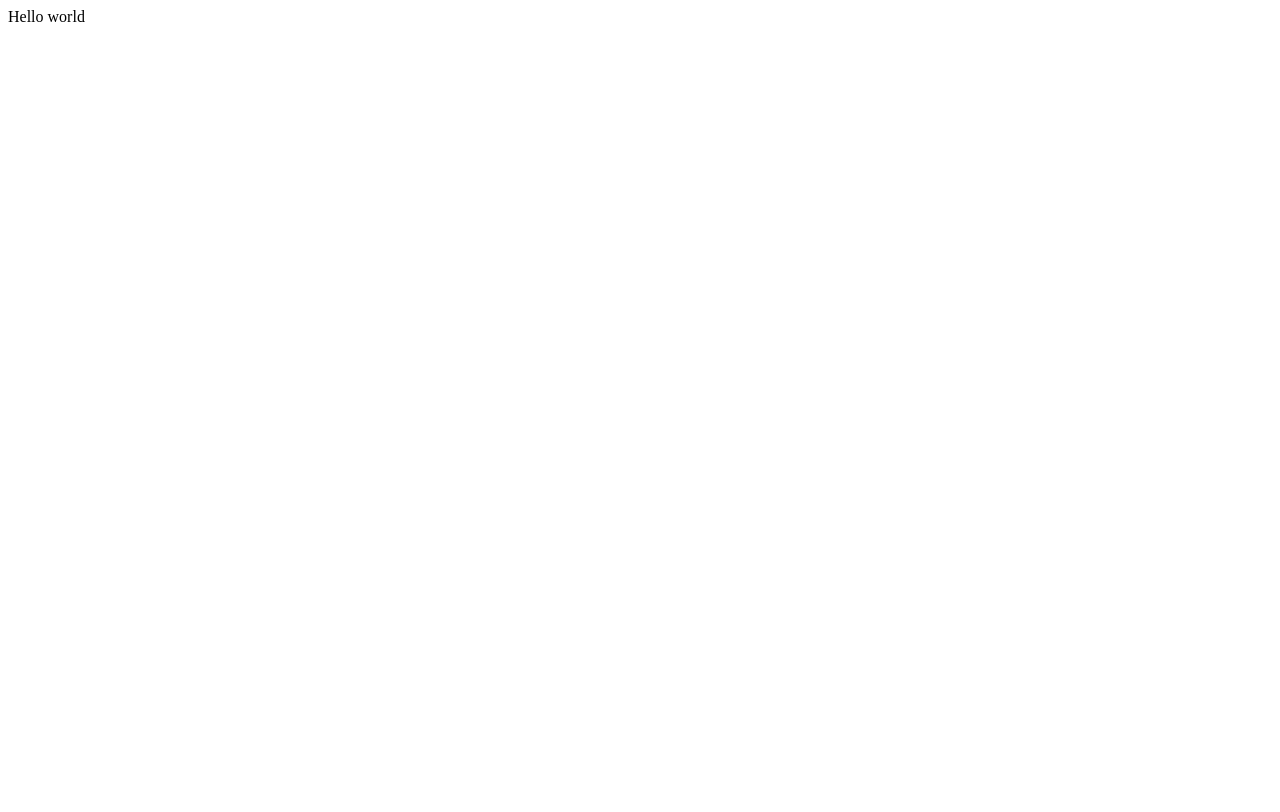
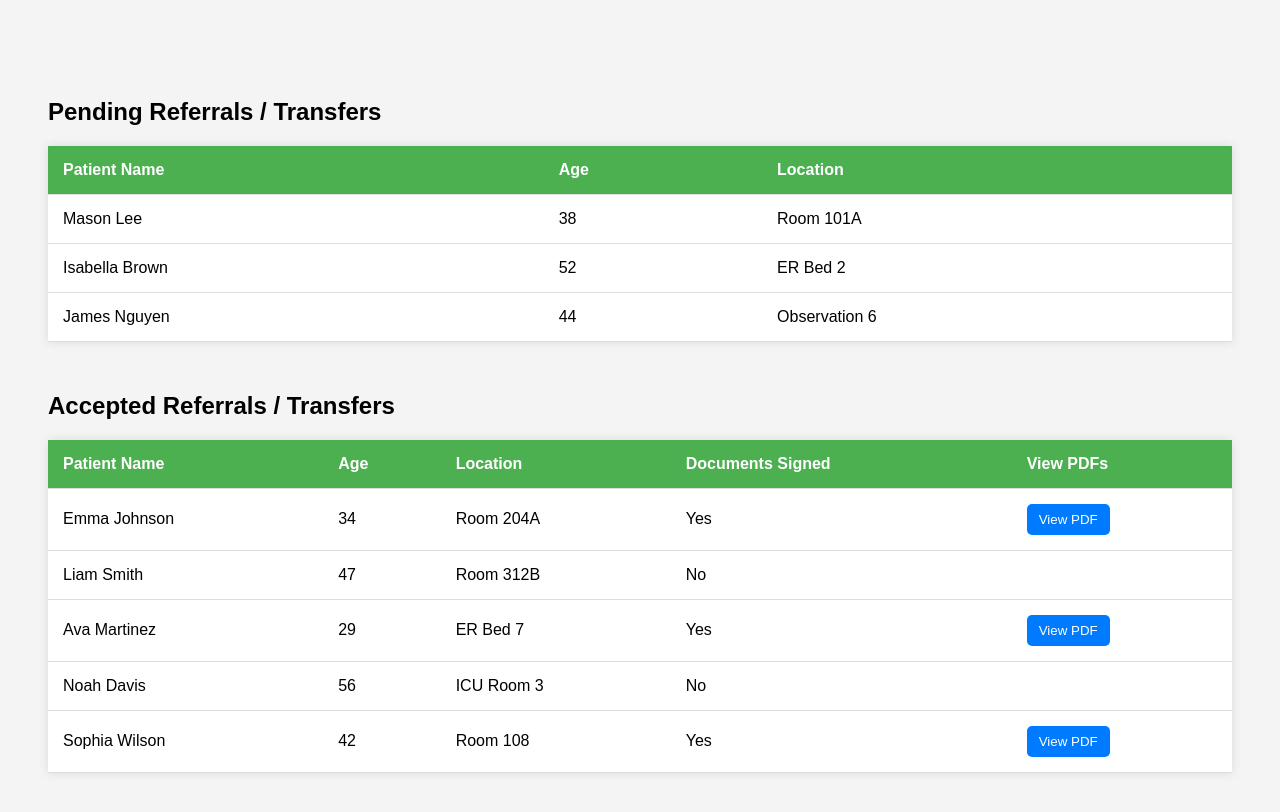
Before and after one commit to tyrictjones/fhir_project_mockup, a plain HTML site: page index.html in a window 1280 px wide. Drawn offline with Linux system fonts and the light colour scheme.

Commit message:
Update index.html

```diff
--- a/index.html
+++ b/index.html
@@ -1 +1,211 @@
-<p>Hello world</p>
+
+<!DOCTYPE html>
+<html lang="en">
+<head>
+  <meta charset="UTF-8">
+  <title>Patient Lists</title>
+  <style>
+    body {
+      font-family: Arial, sans-serif;
+      background-color: #f4f4f4;
+      padding: 40px;
+    }
+
+    h2 {
+      margin-top: 50px;
+    }
+
+    table {
+      width: 100%;
+      border-collapse: collapse;
+      background-color: white;
+      box-shadow: 0 0 10px rgba(0,0,0,0.1);
+      margin-bottom: 40px;
+    }
+
+    th, td {
+      padding: 15px;
+      text-align: left;
+      border-bottom: 1px solid #ddd;
+    }
+
+    th {
+      background-color: #4CAF50;
+      color: white;
+    }
+
+    tr:hover {
+      background-color: #f1f1f1;
+    }
+
+    .pdf-button {
+      padding: 8px 12px;
+      background-color: #007BFF;
+      color: white;
+      border: none;
+      border-radius: 5px;
+      cursor: pointer;
+    }
+
+    .pdf-button:hover {
+      background-color: #0056b3;
+    }
+
+    /* Modal Styles */
+    .modal {
+      display: none;
+      position: fixed;
+      z-index: 999;
+      left: 0;
+      top: 0;
+      width: 100%;
+      height: 100%;
+      overflow: auto;
+      background-color: rgba(0,0,0,0.6);
+    }
+
+    .modal-content {
+      background-color: white;
+      margin: 10% auto;
+      padding: 20px;
+      width: 60%;
+      border-radius: 8px;
+      box-shadow: 0 0 15px rgba(0,0,0,0.3);
+    }
+
+    .modal h2 {
+      margin-top: 0;
+    }
+
+    .close-btn {
+      margin-top: 20px;
+      padding: 10px 15px;
+      background-color: #dc3545;
+      color: white;
+      border: none;
+      border-radius: 4px;
+      cursor: pointer;
+    }
+
+    .close-btn:hover {
+      background-color: #b52a37;
+    }
+  </style>
+</head>
+<body>
+
+  <h2>Pending Referrals / Transfers</h2>
+
+  <table>
+    <thead>
+      <tr>
+        <th>Patient Name</th>
+        <th>Age</th>
+        <th>Location</th>
+      </tr>
+    </thead>
+    <tbody>
+      <tr>
+        <td>Mason Lee</td>
+        <td>38</td>
+        <td>Room 101A</td>
+      </tr>
+      <tr>
+        <td>Isabella Brown</td>
+        <td>52</td>
+        <td>ER Bed 2</td>
+      </tr>
+      <tr>
+        <td>James Nguyen</td>
+        <td>44</td>
+        <td>Observation 6</td>
+      </tr>
+    </tbody>
+  </table>
+
+  <h2>Accepted Referrals / Transfers</h2>
+
+  <table>
+    <thead>
+      <tr>
+        <th>Patient Name</th>
+        <th>Age</th>
+        <th>Location</th>
+        <th>Documents Signed</th>
+        <th>View PDFs</th>
+      </tr>
+    </thead>
+    <tbody>
+      <tr>
+        <td>Emma Johnson</td>
+        <td>34</td>
+        <td>Room 204A</td>
+        <td>Yes</td>
+        <td><button class="pdf-button" onclick="showPDF()">View PDF</button></td>
+      </tr>
+      <tr>
+        <td>Liam Smith</td>
+        <td>47</td>
+        <td>Room 312B</td>
+        <td>No</td>
+        <td></td>
+      </tr>
+      <tr>
+        <td>Ava Martinez</td>
+        <td>29</td>
+        <td>ER Bed 7</td>
+        <td>Yes</td>
+        <td><button class="pdf-button" onclick="showPDF()">View PDF</button></td>
+      </tr>
+      <tr>
+        <td>Noah Davis</td>
+        <td>56</td>
+        <td>ICU Room 3</td>
+        <td>No</td>
+        <td></td>
+      </tr>
+      <tr>
+        <td>Sophia Wilson</td>
+        <td>42</td>
+        <td>Room 108</td>
+        <td>Yes</td>
+        <td><button class="pdf-button" onclick="showPDF()">View PDF</button></td>
+      </tr>
+    </tbody>
+  </table>
+
+  <!-- PDF Modal -->
+  <div id="pdfModal" class="modal">
+    <div class="modal-content">
+      <h2><strong>Hospice Consent & Election Form</strong></h2>
+      <p>
+        Lorem ipsum dolor sit amet, consectetur adipiscing elit. Vestibulum vel felis non justo volutpat euismod.
+        Aliquam erat volutpat. Vivamus at quam sed ipsum ullamcorper tincidunt. Curabitur sagittis imperdiet eros,
+        non fringilla sapien rutrum in. Aenean blandit placerat eros, nec congue purus ullamcorper vel.
+        Donec in lorem eu magna fermentum accumsan a ut nunc. Morbi nec imperdiet est. Sed fringilla nulla ac nibh tempor,
+        a elementum magna congue. Sed eget tortor in nisi pulvinar mattis. Integer tristique mauris ut diam gravida,
+        id ullamcorper purus cursus.
+      </p>
+      <button class="close-btn" onclick="closePDF()">Close</button>
+    </div>
+  </div>
+
+  <script>
+    function showPDF() {
+      document.getElementById('pdfModal').style.display = 'block';
+    }
+
+    function closePDF() {
+      document.getElementById('pdfModal').style.display = 'none';
+    }
+
+    window.onclick = function(event) {
+      const modal = document.getElementById('pdfModal');
+      if (event.target === modal) {
+        modal.style.display = "none";
+      }
+    }
+  </script>
+
+</body>
+</html>
```
